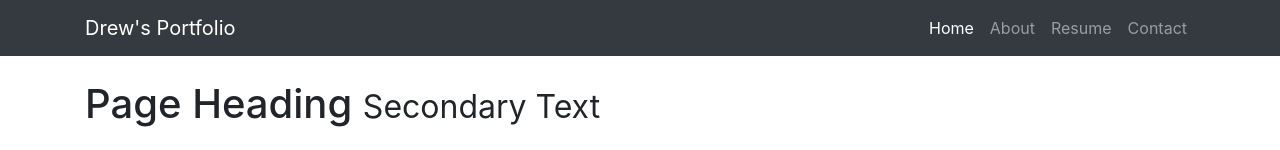
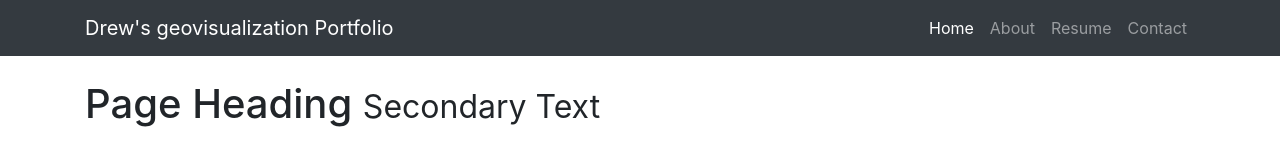
Before and after one commit to geog3540/dollson, a website: page index.html in a window 1280 px wide. Shown: the top 150 px of the page. Drawn offline with Linux system fonts and the light colour scheme.

Commit message:
Update index.html

```diff
--- a/index.html
+++ b/index.html
@@ -8,7 +8,7 @@
     <meta name="description" content="">
     <meta name="author" content="">
 
-    <title>3 Col Portfolio - Start Bootstrap Template</title>
+    <title> Drew's Portfolio</title>
 
     <!-- Bootstrap core CSS -->
     <link href="vendor/bootstrap/css/bootstrap.min.css" rel="stylesheet">
@@ -23,7 +23,7 @@
     <!-- Navigation -->
     <nav class="navbar navbar-expand-lg navbar-dark bg-dark fixed-top">
       <div class="container">
-        <a class="navbar-brand" href="#">Drew's Portfolio</a>
+        <a class="navbar-brand" href="#">Drew's geovisualization Portfolio</a>
         <button class="navbar-toggler" type="button" data-toggle="collapse" data-target="#navbarResponsive" aria-controls="navbarResponsive" aria-expanded="false" aria-label="Toggle navigation">
           <span class="navbar-toggler-icon"></span>
         </button>
```
